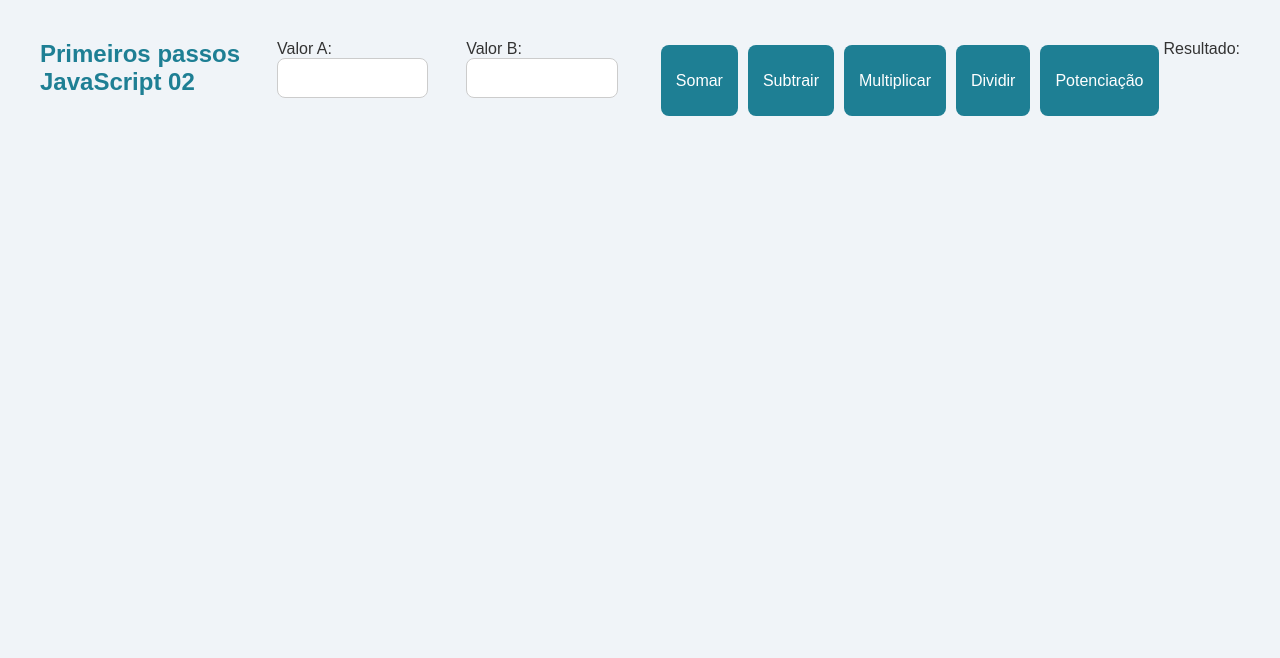
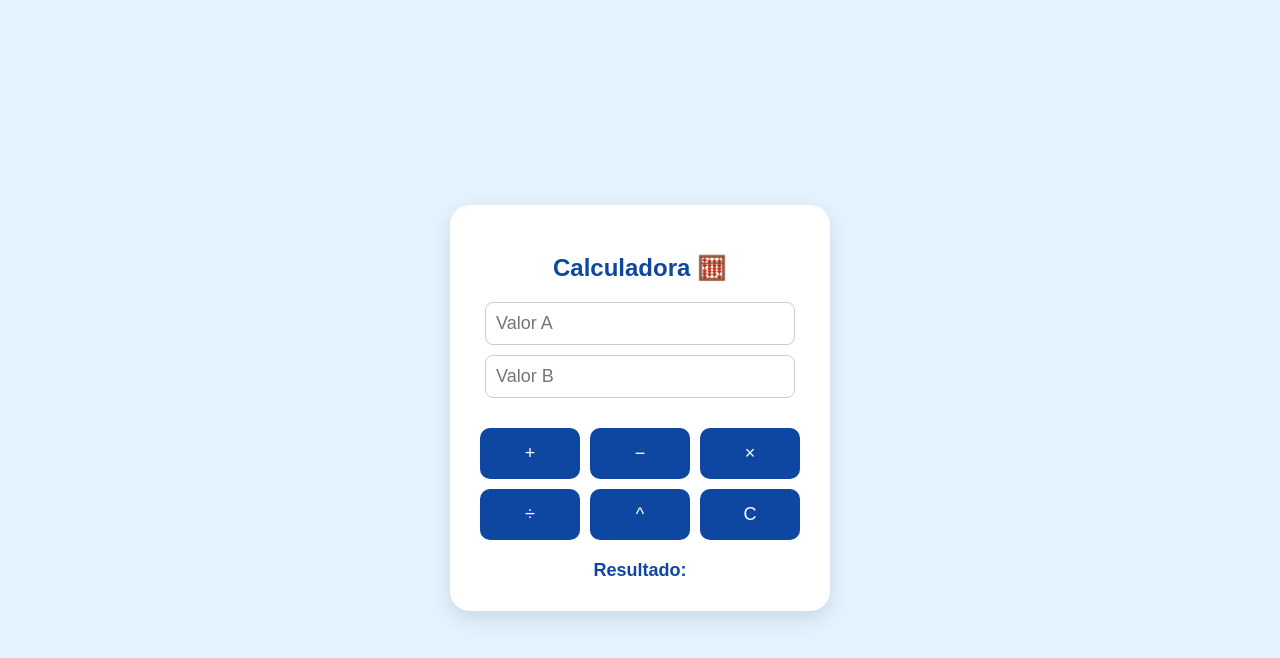
Before and after one commit to wolneyfps/calculadora, a plain HTML site: page index.html in a window 1280 px wide. Drawn offline with Linux system fonts and the light colour scheme.

Commit message:
finalizado (eu acho)

```diff
--- a/index.html
+++ b/index.html
@@ -2,24 +2,33 @@
 <html lang="pt-br">
 <head>
   <meta charset="UTF-8">
-  <title>Exemplo JavaScript 02</title>
+  <title>Calculadora</title>
   <link rel="stylesheet" href="style.css">
-  <script src="js.js"></script>
+  <script src="js.js" defer></script>
 </head>
 <body>
 
-<h2>Primeiros passos JavaScript 02</h2>
+  <div class="calculadora">
+    <h2>Calculadora 🧮 </h2>
 
-<p>Valor A: <input type="text" id="valor01"></p>
-<p>Valor B: <input type="text" id="valor02"></p>
+    <div class="inputs">
+      <input type="number" id="valor01" placeholder="Valor A">
+      <input type="number" id="valor02" placeholder="Valor B">
+    </div>
 
-<button type="button" onclick="soma()">Somar</button>
-<button type="button" onclick="subtrair()">Subtrair</button>
-<button type="button" onclick="multiplicar()">Multiplicar</button>
-<button type="button" onclick="dividir()">Dividir</button>
-<button type="button" onclick="potenciar()">Potenciação</button>
+    <div class="botoes">
+      <button onclick="soma()">+</button>
+      <button onclick="subtrair()">−</button>
+      <button onclick="multiplicar()">×</button>
+      <button onclick="dividir()">÷</button>
+      <button onclick="potenciar()">^</button>
+      <button onclick="limpar()">C</button>
+    </div>
 
-<p>Resultado: <label id="demo"></label></p>
+    <div class="resultado">
+      Resultado: <span id="demo"></span>
+    </div>
+  </div>
 
 </body>
 </html>
--- a/js.js
+++ b/js.js
@@ -1,33 +1,36 @@
+function getValores() {
+  const a = parseFloat(document.getElementById('valor01').value.replace(',', '.'));
+  const b = parseFloat(document.getElementById('valor02').value.replace(',', '.'));
+  return { a, b };
+}
+
 function soma() {
-    var a = parseFloat(document.getElementById('valor01').value);
-    var b = parseFloat(document.getElementById('valor02').value);
-    document.getElementById('demo').innerHTML = a + b;
+  const { a, b } = getValores();
+  document.getElementById('demo').textContent = a + b;
 }
 
 function subtrair() {
-    var a = parseFloat(document.getElementById('valor01').value);
-    var b = parseFloat(document.getElementById('valor02').value);
-    document.getElementById('demo').innerHTML = a - b;
+  const { a, b } = getValores();
+  document.getElementById('demo').textContent = a - b;
 }
 
 function multiplicar() {
-    var a = parseFloat(document.getElementById('valor01').value);
-    var b = parseFloat(document.getElementById('valor02').value);
-    document.getElementById('demo').innerHTML = a * b;
+  const { a, b } = getValores();
+  document.getElementById('demo').textContent = a * b;
 }
 
 function dividir() {
-    var a = parseFloat(document.getElementById('valor01').value);
-    var b = parseFloat(document.getElementById('valor02').value);
-    if (b === 0) {
-      document.getElementById('demo').innerHTML = "Erro: divisão por zero!";
-    } else {
-      document.getElementById('demo').innerHTML = a / b;
-    }
+  const { a, b } = getValores();
+  document.getElementById('demo').textContent = a / b;
 }
 
 function potenciar() {
-    var a = parseFloat(document.getElementById('valor01').value);
-    var b = parseFloat(document.getElementById('valor02').value);
-    document.getElementById('demo').innerHTML = Math.pow(a, b);
+  const { a, b } = getValores();
+  document.getElementById('demo').textContent = a ** b;
 }
+
+function limpar() {
+  document.getElementById('valor01').value = '';
+  document.getElementById('valor02').value = '';
+  document.getElementById('demo').textContent = '';
+}
--- a/style.css
+++ b/style.css
@@ -1,69 +1,58 @@
-/* Reset básico */
-* {
-    margin: 0;
-    padding: 0;
-    box-sizing: border-box;
+body {
+  font-family: Arial, sans-serif;
+  background-color: #e3f2fd;
+  display: flex;
+  justify-content: center;
+  align-items: center;
+  height: 100vh;
 }
 
-  /* Estilo do corpo da página */
-  body {
-    font-family: Arial, sans-serif;
-    background-color: #f0f4f8;
-    color: #333;
-    padding: 40px;
-    display: flex;
-    justify-content: center;
+.calculadora {
+  background-color: #ffffff;
+  padding: 30px;
+  border-radius: 20px;
+  box-shadow: 0 8px 20px rgba(0, 0, 0, 0.1);
+  text-align: center;
+  width: 320px;
 }
 
-  /* Container principal */
-  .container {
-    background-color: #fff;
-    padding: 30px 40px;
-    border-radius: 15px;
-    box-shadow: 0 4px 12px rgba(0, 0, 0, 0.1);
-    width: 100%;
-    max-width: 500px;
-    text-align: center;
+h2 {
+  margin-bottom: 20px;
+  color: #0d47a1;
 }
 
-  /* Título */
-  h2 {
-    margin-bottom: 25px;
-    color: #1e7f94;
+.inputs input {
+  width: 90%;
+  padding: 10px;
+  margin-bottom: 10px;
+  font-size: 18px;
+  border: 1px solid #ccc;
+  border-radius: 8px;
 }
 
-  /* Estilo dos inputs */
-  input[type="text"] {
-    padding: 10px;
-    width: 80%;
-    border: 1px solid #ccc;
-    border-radius: 8px;
-    margin-bottom: 15px;
-    font-size: 16px;
+.botoes {
+  display: grid;
+  grid-template-columns: repeat(3, 1fr);
+  gap: 10px;
+  margin: 20px 0;
 }
 
-  /* Botões */
-  button {
-    padding: 10px 15px;
-    margin: 5px;
+.botoes button {
+  padding: 15px;
+  font-size: 18px;
+  background-color: #0d47a1;
+  color: white;
   border: none;
-    background-color: #1e7f94;
-    color: white;
-    font-size: 16px;
-    border-radius: 8px;
+  border-radius: 10px;
   cursor: pointer;
-    transition: background 0.3s;
 }
 
-  button:hover {
-    background-color: #145865;
+.botoes button:hover {
+  background-color: #1565c0;
 }
 
-  /* Resultado */
-  #demo {
-    display: block;
-    margin-top: 20px;
+.resultado {
   font-size: 18px;
+  color: #0d47a1;
   font-weight: bold;
-    color: #1e7f94;
 }
```
Lines whose indentation alone changed are shown as unchanged.
